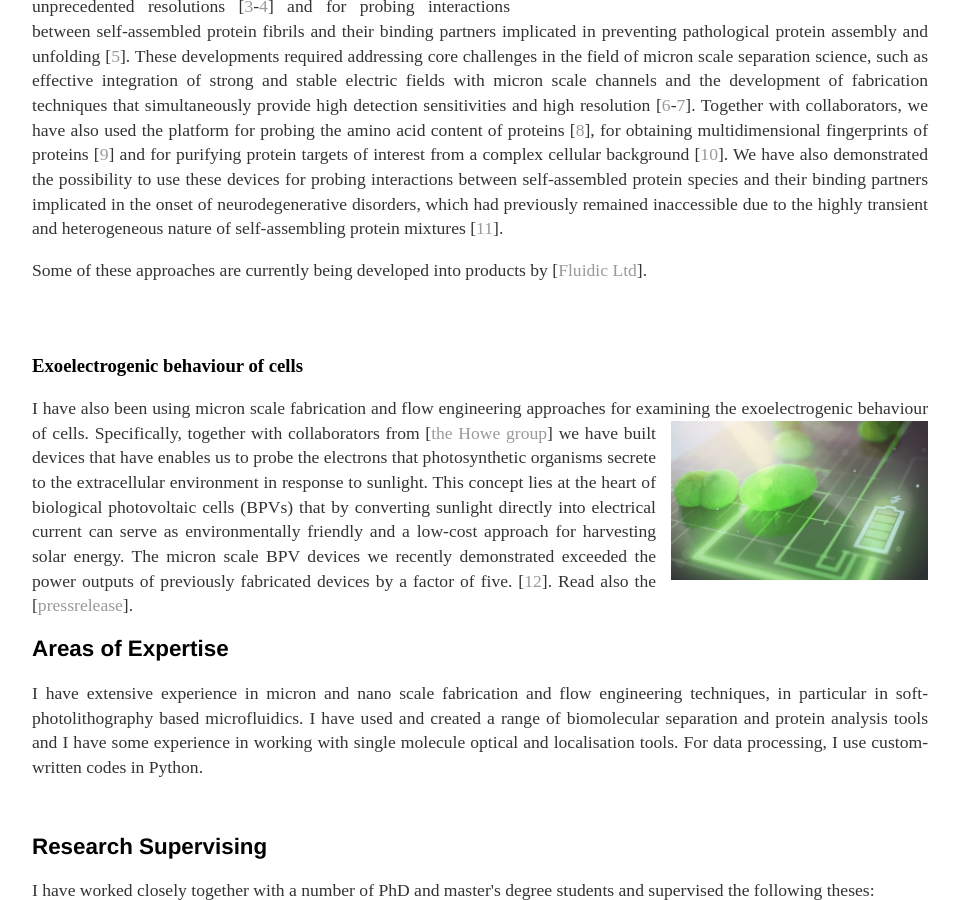
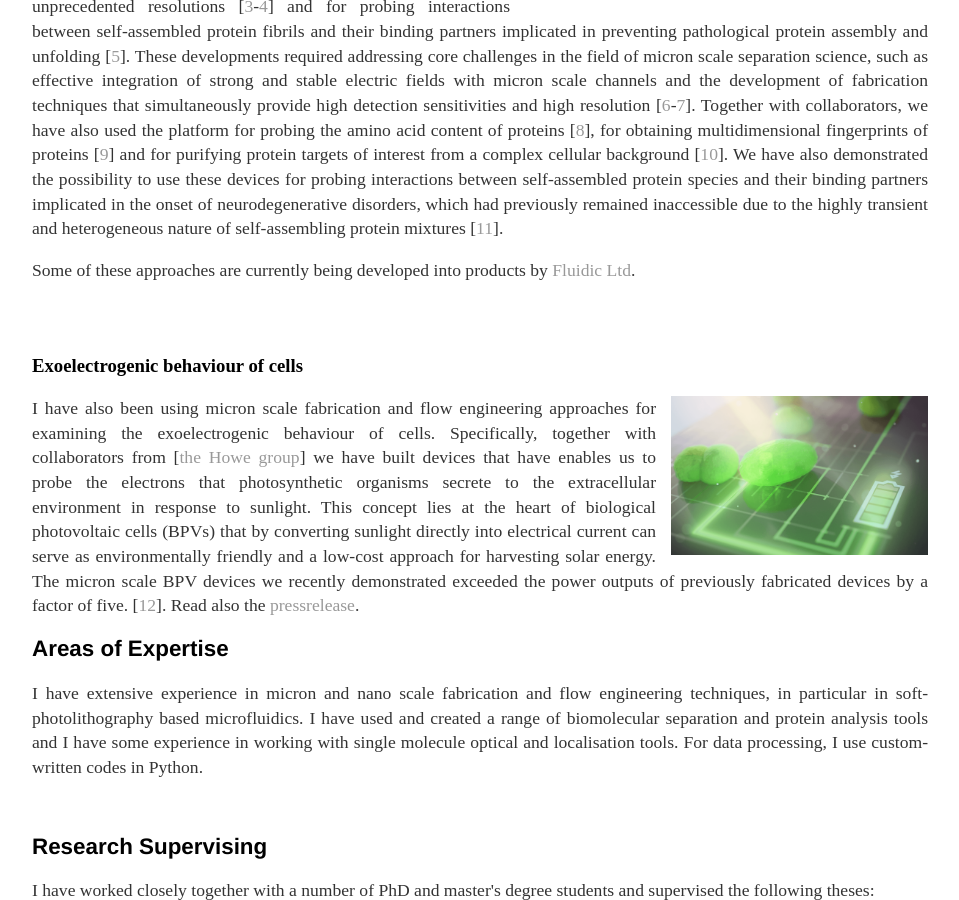
Before and after one commit to kadiliissaar/kadiliissaar.github.io, a Jekyll site: the page built from academic-profile/index.html, in a window 1280 px wide and 900 px high, scrolled down 853 px. Shown: the whole window, without its empty margins (160-1119 px from the left). Built offline with Jekyll 4.4.1, drawn with Linux system fonts in a browser that asks for light colours.

Commit message:
Update index.html

```diff
--- a/academic-profile/index.html
+++ b/academic-profile/index.html
@@ -57,23 +57,23 @@ nature of self-assembling protein mixtures
 </p>
 
 	<p align="justify"> Some of these approaches are currently being developed into products by
-[<a href="https://www.fluidic.com/">Fluidic Ltd</a>].</p>
+<a href="https://www.fluidic.com/">Fluidic Ltd</a>.</p>
 </br>
 </br>
 
 
 	<h3>Exoelectrogenic behaviour of cells</h3>
+<img src="https://github.com/kadiliissaar/kadiliissaar.github.io/raw/master/Photos/Research/BPV.png" style="float:right;width:257px;height:160;margin-left:15px">
 <p align="justify"> I have also been using micron scale fabrication and flow engineering approaches for examining the exoelectrogenic behaviour
 of cells. Specifically, together with collaborators from
 [<a href="https://www.bioc.cam.ac.uk/research/howe">the Howe group</a>]
-<img src="https://github.com/kadiliissaar/kadiliissaar.github.io/raw/master/Photos/Research/BPV.png" style="float:right;width:257px;height:160;margin-left:15px">
 we have built devices that have enables us to probe the electrons that
 photosynthetic organisms secrete to the extracellular environment in response to sunlight. This concept lies at the heart of
 biological photovoltaic cells (BPVs) that by converting sunlight directly into electrical current can serve as
 environmentally friendly and a low-cost approach for harvesting solar energy. The micron scale BPV devices we recently
 demonstrated exceeded the power outputs of previously fabricated devices by a factor of five.
 [<a href="https://www.nature.com/articles/s41560-017-0073-0">12</a>]. Read also the
-[<a href="https://www.cam.ac.uk/research/news/harnessing-the-power-of-algae-new-greener-fuel-cells-move-step-closer-to-reality">pressrelease</a>].
+<a href="https://www.cam.ac.uk/research/news/harnessing-the-power-of-algae-new-greener-fuel-cells-move-step-closer-to-reality">pressrelease</a>.
 </p>
 
 
```
